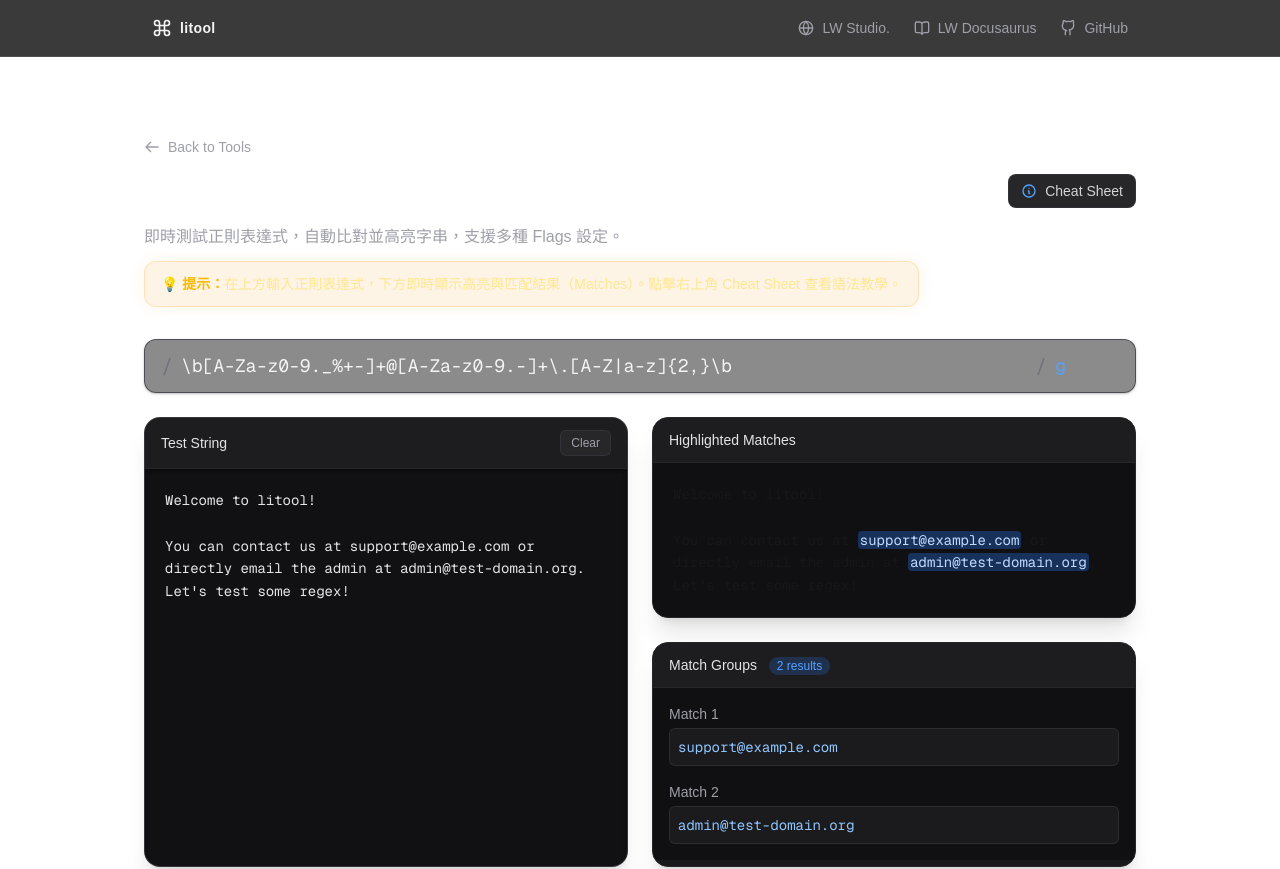
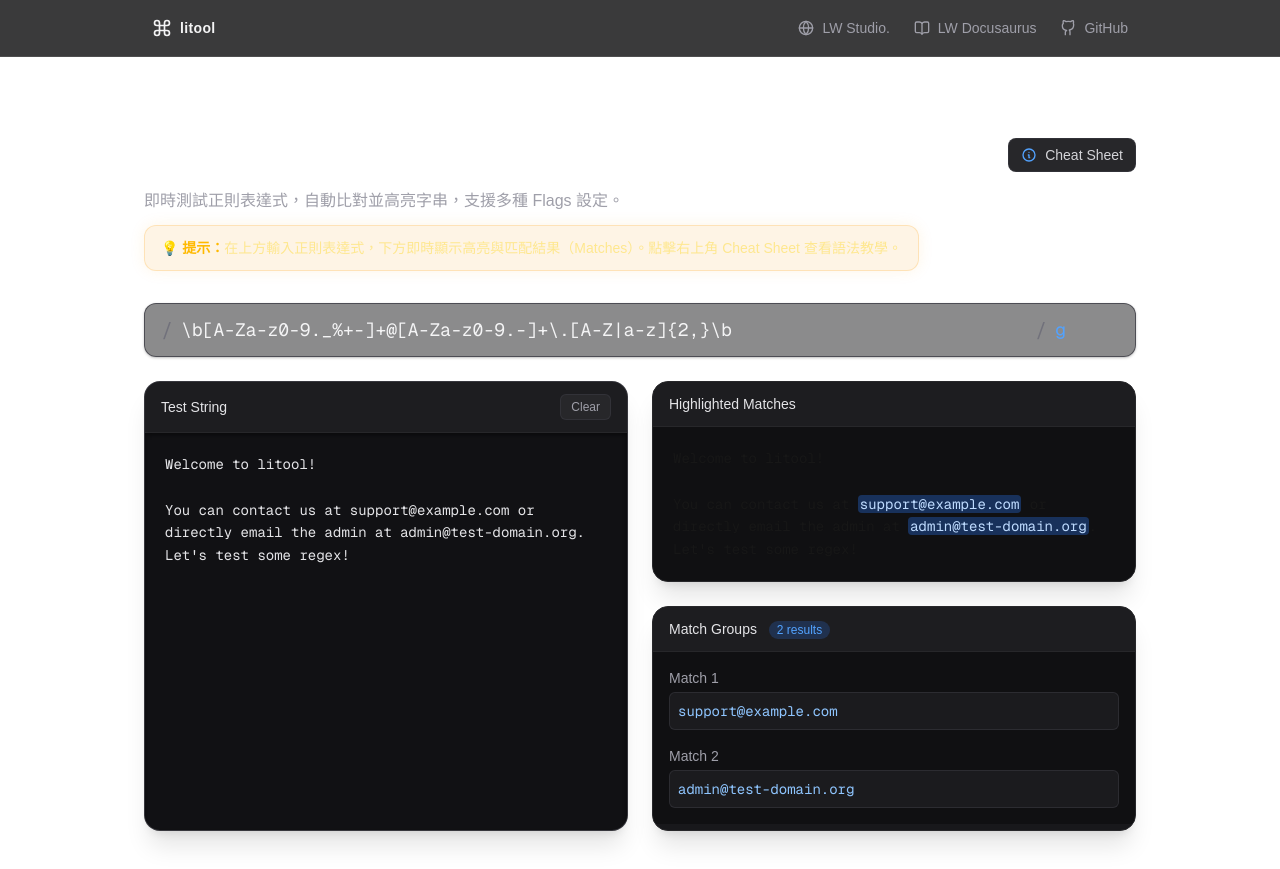
Before and after one commit to liwenchiou/litool, a Next.js app: page /tools/regex-tester in a window 1280 px wide. Shown: the top 869 px of the page. Built offline with nearby package versions, Linux system fonts and the light colour scheme.

Commit message:
refactor: remove redundant Back to Tools links from all tools pages

```diff
--- a/src/app/tools/date-calc/page.tsx
+++ b/src/app/tools/date-calc/page.tsx
@@ -165,12 +165,7 @@ export default function DateCalculatorPage() {
     <div ref={containerRef} className="min-h-full p-6 sm:p-12 md:p-20 max-w-6xl mx-auto w-full flex flex-col">
       {/* Header */}
       <div className="page-header mb-10 flex flex-col items-start gap-4">
-        <Link href="/" className="inline-flex items-center gap-2 text-zinc-400 hover:text-white transition-colors text-sm group">
-          <svg className="w-4 h-4 group-hover:-translate-x-1 transition-transform" fill="none" viewBox="0 0 24 24" stroke="currentColor">
-            <path strokeLinecap="round" strokeLinejoin="round" strokeWidth={2} d="M10 19l-7-7m0 0l7-7m-7 7h18" />
-          </svg>
-          Back to Tools
-        </Link>
+
         <h1 className="text-3xl font-bold tracking-tight text-white">Date Calculator</h1>
         <div className="space-y-3">
           <p className="text-zinc-400">
--- a/src/app/tools/hash-gen/page.tsx
+++ b/src/app/tools/hash-gen/page.tsx
@@ -46,12 +46,7 @@ export default function HashGeneratorPage() {
     <div ref={containerRef} className="min-h-full p-6 sm:p-12 md:p-20 max-w-6xl mx-auto w-full flex flex-col">
       {/* Header */}
       <div className="page-header mb-10 flex flex-col items-start gap-4">
-        <Link href="/" className="inline-flex items-center gap-2 text-zinc-400 hover:text-white transition-colors text-sm group">
-          <svg className="w-4 h-4 group-hover:-translate-x-1 transition-transform" fill="none" viewBox="0 0 24 24" stroke="currentColor">
-            <path strokeLinecap="round" strokeLinejoin="round" strokeWidth={2} d="M10 19l-7-7m0 0l7-7m-7 7h18" />
-          </svg>
-          Back to Tools
-        </Link>
+
         <h1 className="text-3xl font-bold tracking-tight text-white">Hash Generator</h1>
         <div className="space-y-3">
           <p className="text-zinc-400">
--- a/src/app/tools/img-compress/page.tsx
+++ b/src/app/tools/img-compress/page.tsx
@@ -177,12 +177,7 @@ export default function ImageCompressorPage() {
     <div ref={containerRef} className="min-h-full p-6 sm:p-12 md:p-20 max-w-6xl mx-auto w-full flex flex-col">
       {/* Header */}
       <div className="page-header mb-10 flex flex-col items-start gap-4">
-        <Link href="/" className="inline-flex items-center gap-2 text-zinc-400 hover:text-white transition-colors text-sm group">
-          <svg className="w-4 h-4 group-hover:-translate-x-1 transition-transform" fill="none" viewBox="0 0 24 24" stroke="currentColor">
-            <path strokeLinecap="round" strokeLinejoin="round" strokeWidth={2} d="M10 19l-7-7m0 0l7-7m-7 7h18" />
-          </svg>
-          Back to Tools
-        </Link>
+
         <h1 className="text-3xl font-bold tracking-tight text-white">圖片壓縮工具 (Image Compressor)</h1>
         <div className="space-y-3">
           <p className="text-zinc-400">
--- a/src/app/tools/json-format/page.tsx
+++ b/src/app/tools/json-format/page.tsx
@@ -70,12 +70,7 @@ export default function JsonFormatterPage() {
     <div ref={containerRef} className="min-h-full p-6 sm:p-12 md:p-20 max-w-6xl mx-auto w-full flex flex-col">
       {/* Header */}
       <div className="page-header mb-10 flex flex-col items-start gap-4">
-        <Link href="/" className="inline-flex items-center gap-2 text-zinc-400 hover:text-white transition-colors text-sm group">
-          <svg className="w-4 h-4 group-hover:-translate-x-1 transition-transform" fill="none" viewBox="0 0 24 24" stroke="currentColor">
-            <path strokeLinecap="round" strokeLinejoin="round" strokeWidth={2} d="M10 19l-7-7m0 0l7-7m-7 7h18" />
-          </svg>
-          Back to Tools
-        </Link>
+
         <div className="flex items-center justify-between w-full">
           <h1 className="text-3xl font-bold tracking-tight text-white">JSON Formatter</h1>
         </div>
--- a/src/app/tools/regex-tester/page.tsx
+++ b/src/app/tools/regex-tester/page.tsx
@@ -91,12 +91,7 @@ export default function RegexTesterPage() {
     <div ref={containerRef} className="min-h-full p-6 sm:p-12 md:p-20 max-w-6xl mx-auto w-full flex flex-col">
       {/* Header */}
       <div className="page-header mb-8 flex flex-col items-start gap-4">
-        <Link href="/" className="inline-flex items-center gap-2 text-zinc-400 hover:text-white transition-colors text-sm group">
-          <svg className="w-4 h-4 group-hover:-translate-x-1 transition-transform" fill="none" viewBox="0 0 24 24" stroke="currentColor">
-            <path strokeLinecap="round" strokeLinejoin="round" strokeWidth={2} d="M10 19l-7-7m0 0l7-7m-7 7h18" />
-          </svg>
-          Back to Tools
-        </Link>
+
         <div className="flex items-center justify-between w-full">
           <h1 className="text-3xl font-bold tracking-tight text-white">RegExp Tester</h1>
           <button
```
